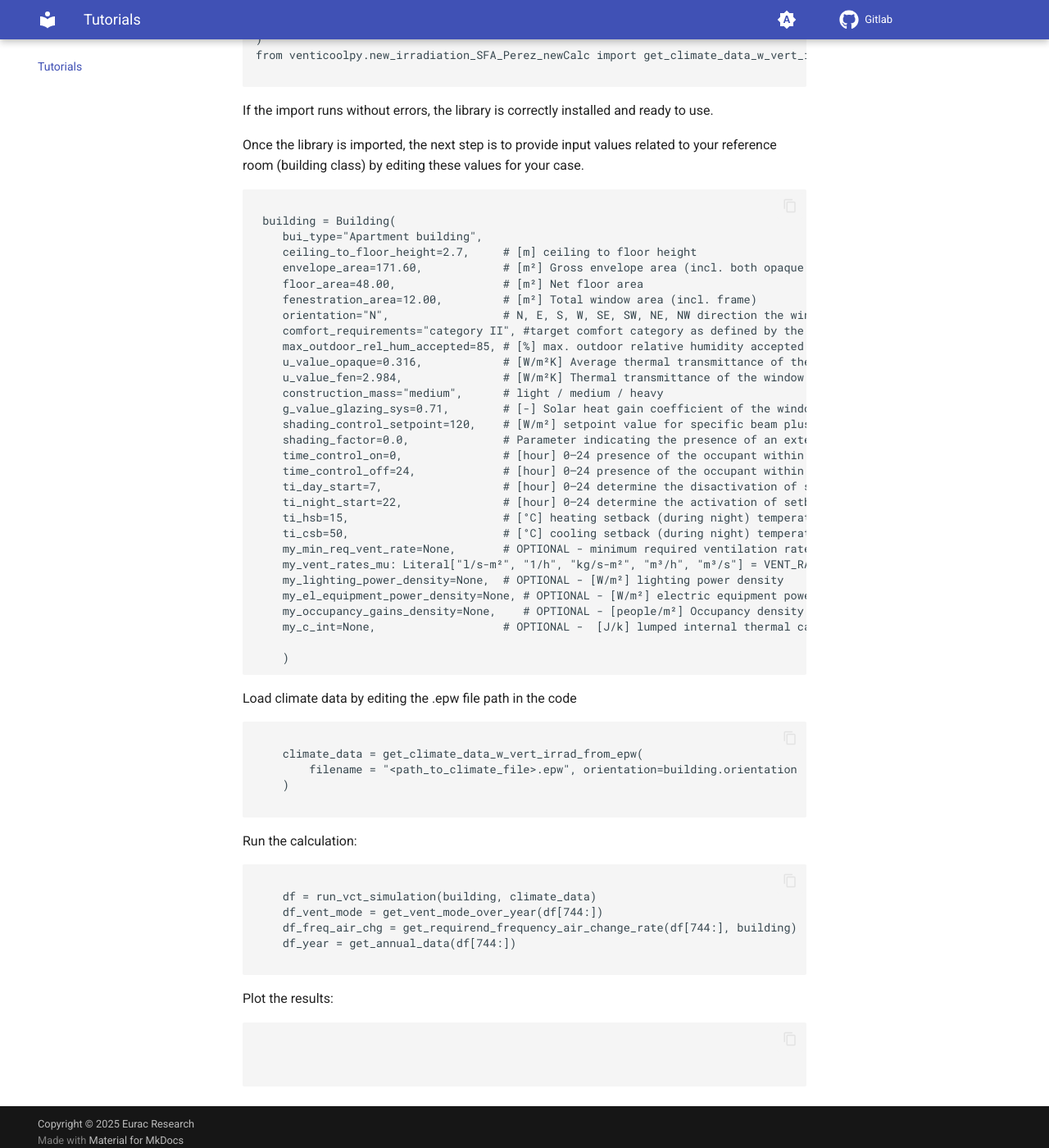
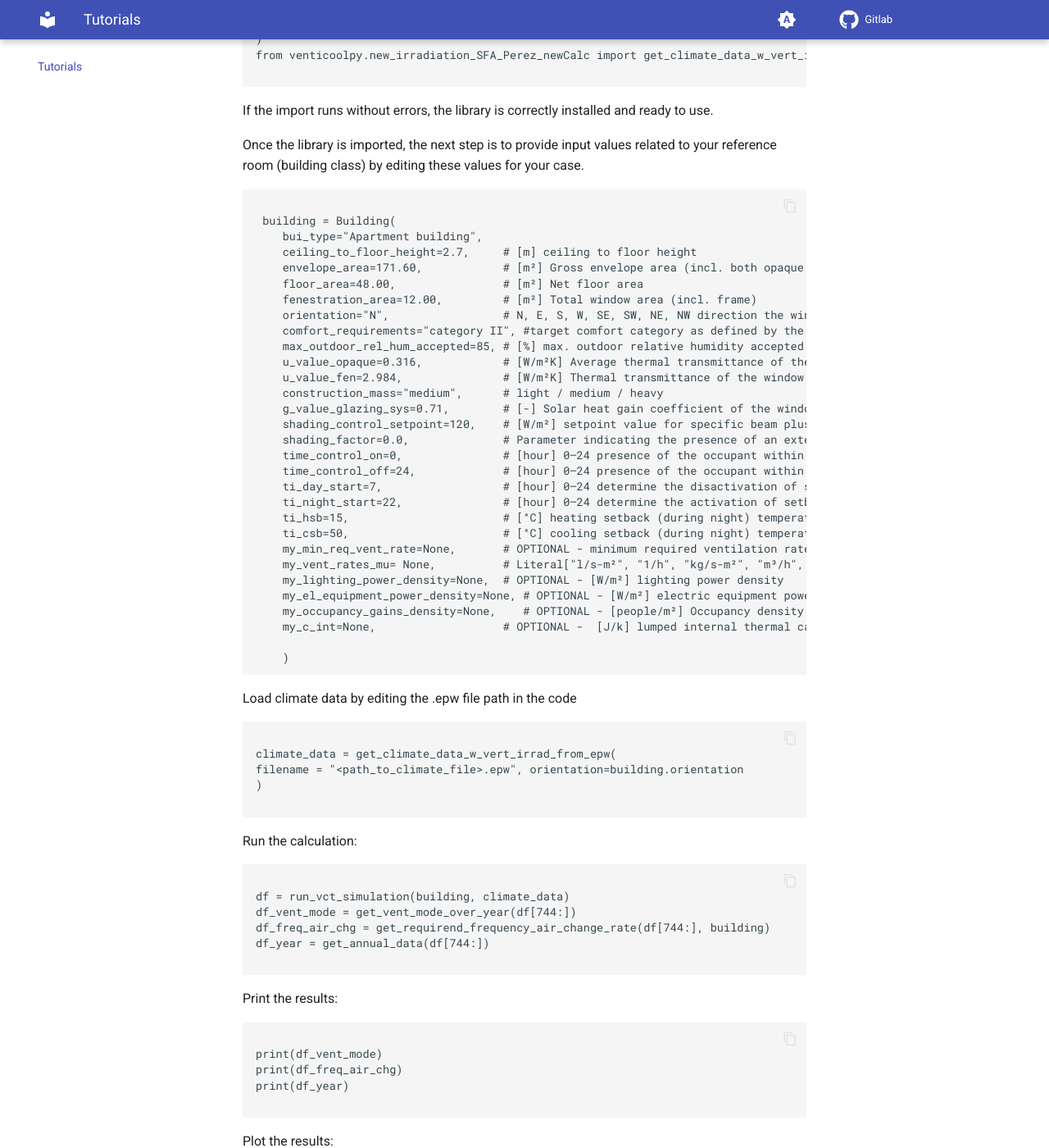
Before and after one commit to EURAC-EEBgroup/venticoolpy, an MkDocs documentation site: the page built from docs/tutorials.md, in a window 1280 px wide and 1400 px high, scrolled down 381 px. Shown: the whole window at 82% size. Built offline with MkDocs 1.6.1 and Material for MkDocs 9.7.7, drawn with Linux system fonts in a browser that asks for light colours; some of the changed text lies outside the part shown.

Commit message:
fixed typo in tutorials

````diff
--- a/docs/tutorials.md
+++ b/docs/tutorials.md
@@ -42,7 +42,7 @@
     ti_hsb=15,                       # [°C] heating setback (during night) temperature
     ti_csb=50,                       # [°C] cooling setback (during night) temperature
     my_min_req_vent_rate=None,       # OPTIONAL - minimum required ventilation rate
-    my_vent_rates_mu: Literal["l/s-m²", "1/h", "kg/s-m²", "m³/h", "m³/s"] = VENT_RATES_MU[0], # required if my_min_req_vent_rate is not None - unit of measure for the required ventilation rates input in my_min_req_vent_rate
+    my_vent_rates_mu= None,          # Literal["l/s-m²", "1/h", "kg/s-m²", "m³/h", "m³/s"] = VENT_RATES_MU[0], # required if my_min_req_vent_rate is not None - unit of measure for the required ventilation rates input in my_min_req_vent_rate
     my_lighting_power_density=None,  # OPTIONAL - [W/m²] lighting power density
     my_el_equipment_power_density=None, # OPTIONAL - [W/m²] electric equipment power density
     my_occupancy_gains_density=None,    # OPTIONAL - [people/m²] Occupancy density
@@ -55,26 +55,36 @@
 
 ```python
 
-    climate_data = get_climate_data_w_vert_irrad_from_epw(
-        filename = "<path_to_climate_file>.epw", orientation=building.orientation
-    )
+climate_data = get_climate_data_w_vert_irrad_from_epw(
+filename = "<path_to_climate_file>.epw", orientation=building.orientation
+)
 
 ```
 Run the calculation:
 
 ```python
 
-    df = run_vct_simulation(building, climate_data)
-    df_vent_mode = get_vent_mode_over_year(df[744:])
-    df_freq_air_chg = get_requirend_frequency_air_change_rate(df[744:], building)
-    df_year = get_annual_data(df[744:])
+df = run_vct_simulation(building, climate_data)
+df_vent_mode = get_vent_mode_over_year(df[744:])
+df_freq_air_chg = get_requirend_frequency_air_change_rate(df[744:], building)
+df_year = get_annual_data(df[744:])
 
 ```
+Print the results:
 
+```python
+
+print(df_vent_mode)
+print(df_freq_air_chg)
+print(df_year)
+
+```
 Plot the results:
 
 ```python
 
-
+from venticoolpy.plot import plot_vent_mode_over_year, plot_requirend_frequency_air_change_rate
+plot_vent_mode_over_year(df_vent_mode)
+plot_requirend_frequency_air_change_rate(df_freq_air_chg)
 
 ```
````
